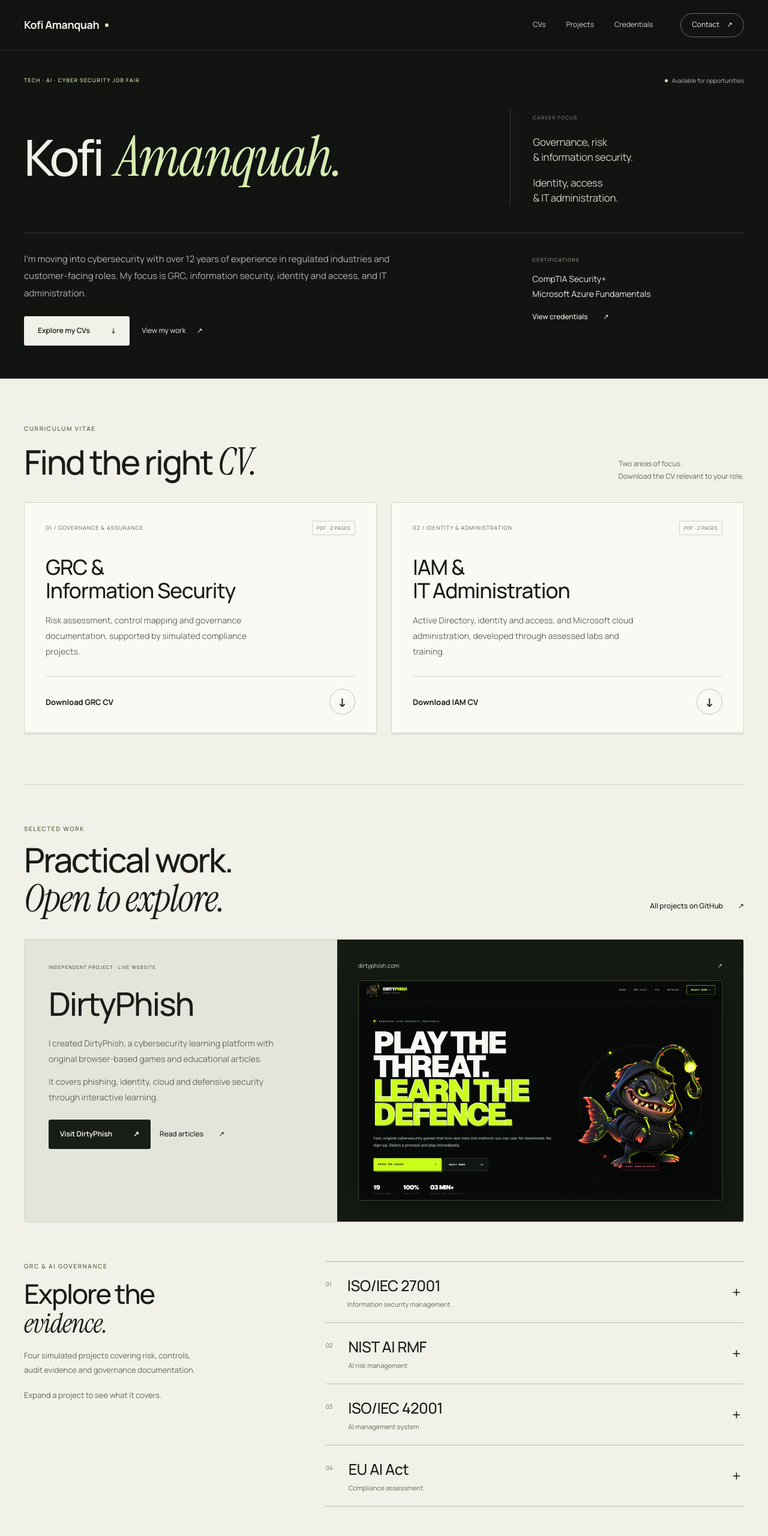
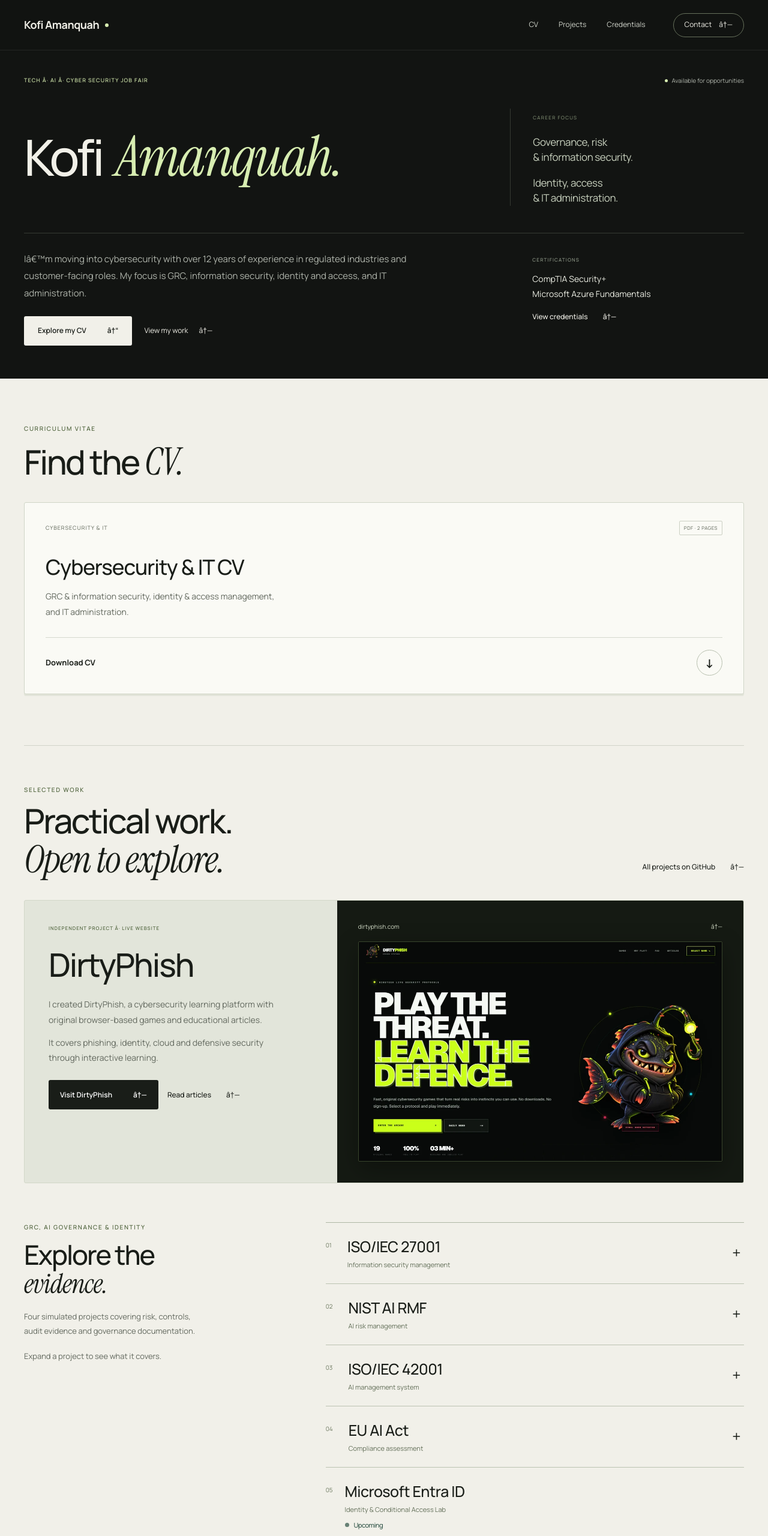
Before and after one commit to K0-Cyber/cybersecurity-portfolio, a plain HTML site: page index.html in a window 1280 px wide. Shown: the top 2560 px of the page at 60% size. Drawn offline with Linux system fonts and the light colour scheme.

Commit message:
Use combined CV and add upcoming Entra ID lab

```diff
--- a/index.html
+++ b/index.html
@@ -4,12 +4,12 @@
   <meta charset="utf-8">
   <meta name="viewport" content="width=device-width, initial-scale=1">
   <meta name="theme-color" content="#121412">
-  <meta name="description" content="Kofi Eugene Amanquah — Security+ and Azure Fundamentals certified. Explore my GRC, information security, IAM and IT administration CVs, projects and credentials.">
+  <meta name="description" content="Kofi Eugene Amanquah â€” Security+ and Azure Fundamentals certified. Explore my GRC, information security, IAM and IT administration CV, projects and credentials.">
   <title>Kofi Eugene Amanquah | Cybersecurity Portfolio</title>
   <link rel="icon" href="assets/favicon.svg" type="image/svg+xml">
   <link rel="preload" href="assets/manrope.woff2" as="font" type="font/woff2" crossorigin>
   <link rel="preload" href="assets/instrument-serif-italic.woff2" as="font" type="font/woff2" crossorigin>
-  <link rel="stylesheet" href="styles.css?v=4">
+  <link rel="stylesheet" href="styles.css?v=5">
   <script src="script.js?v=3" defer></script>
 </head>
 <body>
@@ -18,40 +18,34 @@
     <div class="container header-inner">
       <a class="wordmark" href="#" aria-label="Kofi Amanquah, back to top">Kofi Amanquah<span class="wordmark-dot" aria-hidden="true"></span></a>
       <nav aria-label="Main navigation">
-        <a href="#cvs">CVs</a><a href="#projects">Projects</a><a href="#credentials">Credentials</a><a class="nav-contact" href="#contact">Contact <span aria-hidden="true">↗</span></a>
+        <a href="#cvs">CV</a><a href="#projects">Projects</a><a href="#credentials">Credentials</a><a class="nav-contact" href="#contact">Contact <span aria-hidden="true">â†—</span></a>
       </nav>
     </div>
   </header>
   <main id="main">
     <section class="hero" aria-labelledby="intro-title">
       <div class="container">
-        <div class="hero-topline"><p class="eyebrow">TECH · AI · CYBER SECURITY JOB FAIR</p><p class="availability"><span aria-hidden="true"></span>Available for opportunities</p></div>
+        <div class="hero-topline"><p class="eyebrow">TECH Â· AI Â· CYBER SECURITY JOB FAIR</p><p class="availability"><span aria-hidden="true"></span>Available for opportunities</p></div>
         <div class="hero-title-layout">
           <h1 id="intro-title">Kofi <em>Amanquah.</em></h1>
           <div class="hero-index"><span>CAREER FOCUS</span><p>Governance, risk<br>&amp; information security.</p><p>Identity, access<br>&amp; IT administration.</p></div>
         </div>
         <div class="hero-bottom">
-          <div class="hero-intro"><p>I’m moving into cybersecurity with over 12 years of experience in regulated industries and customer-facing roles. My focus is GRC, information security, identity and access, and IT administration.</p><a class="button button-light" href="#cvs">Explore my CVs <span aria-hidden="true">↓</span></a><a class="quiet-link" href="#projects">View my work <span aria-hidden="true">↗</span></a></div>
-          <div class="hero-note"><span class="detail-label">CERTIFICATIONS</span><p>CompTIA Security+<br>Microsoft Azure Fundamentals</p><a class="text-link" href="#credentials">View credentials <span aria-hidden="true">↗</span></a></div>
+          <div class="hero-intro"><p>Iâ€™m moving into cybersecurity with over 12 years of experience in regulated industries and customer-facing roles. My focus is GRC, information security, identity and access, and IT administration.</p><a class="button button-light" href="#cvs">Explore my CV <span aria-hidden="true">â†“</span></a><a class="quiet-link" href="#projects">View my work <span aria-hidden="true">â†—</span></a></div>
+          <div class="hero-note"><span class="detail-label">CERTIFICATIONS</span><p>CompTIA Security+<br>Microsoft Azure Fundamentals</p><a class="text-link" href="#credentials">View credentials <span aria-hidden="true">â†—</span></a></div>
         </div>
       </div>
     </section>
 
     <section class="cv-section section-light" id="cvs" aria-labelledby="cv-title">
       <div class="container">
-        <div class="section-heading"><div><p class="eyebrow">CURRICULUM VITAE</p><h2 id="cv-title">Find the right <em>CV.</em></h2></div><p>Two areas of focus.<br>Download the CV relevant to your role.</p></div>
-        <div class="cv-grid">
-          <a class="cv-card" data-reveal href="cv/My_Junior_GRC_Information_Security_CV.pdf" download>
-            <div class="cv-top"><span>01 / GOVERNANCE &amp; ASSURANCE</span><span class="pdf-label">PDF · 2 PAGES</span></div>
-            <h3>GRC &amp;<br>Information Security</h3>
-            <p>Risk assessment, control mapping and governance documentation, supported by simulated compliance projects.</p>
-            <div class="cv-bottom"><span>Download GRC CV</span><span class="round-arrow" aria-hidden="true">↓</span></div>
-          </a>
-          <a class="cv-card" data-reveal href="cv/My_IAM_IT_Account_Administrator_CV.pdf" download>
-            <div class="cv-top"><span>02 / IDENTITY &amp; ADMINISTRATION</span><span class="pdf-label">PDF · 2 PAGES</span></div>
-            <h3>IAM &amp;<br>IT Administration</h3>
-            <p>Active Directory, identity and access, and Microsoft cloud administration, developed through assessed labs and training.</p>
-            <div class="cv-bottom"><span>Download IAM CV</span><span class="round-arrow" aria-hidden="true">↓</span></div>
+        <div class="section-heading"><div><p class="eyebrow">CURRICULUM VITAE</p><h2 id="cv-title">Find the <em>CV.</em></h2></div></div>
+        <div class="cv-grid cv-grid-single">
+          <a class="cv-card" data-reveal href="Kofi_Amanquah_Combined_CV.pdf" download>
+            <div class="cv-top"><span>CYBERSECURITY &amp; IT</span><span class="pdf-label">PDF · 2 PAGES</span></div>
+            <h3>Cybersecurity &amp; IT CV</h3>
+            <p>GRC &amp; information security, identity &amp; access management, and IT administration.</p>
+            <div class="cv-bottom"><span>Download CV</span><span class="round-arrow" aria-hidden="true">↓</span></div>
           </a>
         </div>
       </div>
@@ -59,46 +53,49 @@
 
     <section class="projects-section section-light" id="projects" aria-labelledby="projects-title">
       <div class="container">
-        <div class="section-heading"><div><p class="eyebrow">SELECTED WORK</p><h2 id="projects-title">Practical work.<br><em>Open to explore.</em></h2></div><a class="text-link" href="https://github.com/K0-Cyber" target="_blank" rel="noopener noreferrer">All projects on GitHub <span aria-hidden="true">↗</span><span class="sr-only"> (opens in a new tab)</span></a></div>
+        <div class="section-heading"><div><p class="eyebrow">SELECTED WORK</p><h2 id="projects-title">Practical work.<br><em>Open to explore.</em></h2></div><a class="text-link" href="https://github.com/K0-Cyber" target="_blank" rel="noopener noreferrer">All projects on GitHub <span aria-hidden="true">â†—</span><span class="sr-only"> (opens in a new tab)</span></a></div>
         <article class="featured-project" data-reveal>
-          <div class="project-copy"><p class="eyebrow">INDEPENDENT PROJECT · LIVE WEBSITE</p><h3>DirtyPhish</h3><p>I created DirtyPhish, a cybersecurity learning platform with original browser-based games and educational articles.</p><p>It covers phishing, identity, cloud and defensive security through interactive learning.</p><div class="project-actions"><a class="button button-dark" href="https://www.dirtyphish.com/" target="_blank" rel="noopener noreferrer">Visit DirtyPhish <span aria-hidden="true">↗</span><span class="sr-only"> (opens in a new tab)</span></a><a class="text-link" href="https://www.dirtyphish.com/articles" target="_blank" rel="noopener noreferrer">Read articles <span aria-hidden="true">↗</span><span class="sr-only"> (opens in a new tab)</span></a></div></div>
-          <a class="project-preview" href="https://www.dirtyphish.com/" target="_blank" rel="noopener noreferrer" aria-label="Visit DirtyPhish (opens in a new tab)"><div class="preview-label"><span>dirtyphish.com</span><span aria-hidden="true">↗</span></div><img src="assets/dirtyphish-preview.webp" alt="DirtyPhish homepage featuring its original branding and fish mascot" width="1200" height="724" loading="lazy"></a>
+          <div class="project-copy"><p class="eyebrow">INDEPENDENT PROJECT Â· LIVE WEBSITE</p><h3>DirtyPhish</h3><p>I created DirtyPhish, a cybersecurity learning platform with original browser-based games and educational articles.</p><p>It covers phishing, identity, cloud and defensive security through interactive learning.</p><div class="project-actions"><a class="button button-dark" href="https://www.dirtyphish.com/" target="_blank" rel="noopener noreferrer">Visit DirtyPhish <span aria-hidden="true">â†—</span><span class="sr-only"> (opens in a new tab)</span></a><a class="text-link" href="https://www.dirtyphish.com/articles" target="_blank" rel="noopener noreferrer">Read articles <span aria-hidden="true">â†—</span><span class="sr-only"> (opens in a new tab)</span></a></div></div>
+          <a class="project-preview" href="https://www.dirtyphish.com/" target="_blank" rel="noopener noreferrer" aria-label="Visit DirtyPhish (opens in a new tab)"><div class="preview-label"><span>dirtyphish.com</span><span aria-hidden="true">â†—</span></div><img src="assets/dirtyphish-preview.webp" alt="DirtyPhish homepage featuring its original branding and fish mascot" width="1200" height="724" loading="lazy"></a>
         </article>
         <div class="evidence-layout">
-          <div class="evidence-intro"><p class="eyebrow">GRC &amp; AI GOVERNANCE</p><h3>Explore the<br><em>evidence.</em></h3><p>Four simulated projects covering risk, controls, audit evidence and governance documentation.</p><p class="evidence-hint">Expand a project to see what it covers.</p></div>
+          <div class="evidence-intro"><p class="eyebrow">GRC, AI GOVERNANCE &amp; IDENTITY</p><h3>Explore the<br><em>evidence.</em></h3><p>Four simulated projects covering risk, controls, audit evidence and governance documentation.</p><p class="evidence-hint">Expand a project to see what it covers.</p></div>
           <div class="evidence-list">
           <details class="evidence-item">
             <summary><span class="project-number">01</span><span class="project-name">ISO/IEC 27001<small>Information security management</small></span><span class="expand-icon" aria-hidden="true">+</span></summary>
-            <div class="evidence-body"><p>Risk register, risk treatment plan, Statement of Applicability, incident response documentation and audit evidence.</p><a class="text-link" href="https://github.com/K0-Cyber/grc-iso27001-isms-project" target="_blank" rel="noopener noreferrer">View repository <span aria-hidden="true">↗</span><span class="sr-only"> (opens in a new tab)</span></a></div>
+            <div class="evidence-body"><p>Risk register, risk treatment plan, Statement of Applicability, incident response documentation and audit evidence.</p><a class="text-link" href="https://github.com/K0-Cyber/grc-iso27001-isms-project" target="_blank" rel="noopener noreferrer">View repository <span aria-hidden="true">â†—</span><span class="sr-only"> (opens in a new tab)</span></a></div>
           </details>
           <details class="evidence-item">
             <summary><span class="project-number">02</span><span class="project-name">NIST AI RMF<small>AI risk management</small></span><span class="expand-icon" aria-hidden="true">+</span></summary>
-            <div class="evidence-body"><p>AI risk assessments, treatments, red-team and bias assessments, and requirements traceability.</p><a class="text-link" href="https://github.com/K0-Cyber/grc-nist-ai-rmf-project" target="_blank" rel="noopener noreferrer">View repository <span aria-hidden="true">↗</span><span class="sr-only"> (opens in a new tab)</span></a></div>
+            <div class="evidence-body"><p>AI risk assessments, treatments, red-team and bias assessments, and requirements traceability.</p><a class="text-link" href="https://github.com/K0-Cyber/grc-nist-ai-rmf-project" target="_blank" rel="noopener noreferrer">View repository <span aria-hidden="true">â†—</span><span class="sr-only"> (opens in a new tab)</span></a></div>
           </details>
           <details class="evidence-item">
             <summary><span class="project-number">03</span><span class="project-name">ISO/IEC 42001<small>AI management system</small></span><span class="expand-icon" aria-hidden="true">+</span></summary>
-            <div class="evidence-body"><p>AIMS scope and policy, governance roles, risk and impact assessments, and management review records.</p><a class="text-link" href="https://github.com/K0-Cyber/grc-iso42001-aims-project" target="_blank" rel="noopener noreferrer">View repository <span aria-hidden="true">↗</span><span class="sr-only"> (opens in a new tab)</span></a></div>
+            <div class="evidence-body"><p>AIMS scope and policy, governance roles, risk and impact assessments, and management review records.</p><a class="text-link" href="https://github.com/K0-Cyber/grc-iso42001-aims-project" target="_blank" rel="noopener noreferrer">View repository <span aria-hidden="true">â†—</span><span class="sr-only"> (opens in a new tab)</span></a></div>
           </details>
           <details class="evidence-item">
             <summary><span class="project-number">04</span><span class="project-name">EU AI Act<small>Compliance assessment</small></span><span class="expand-icon" aria-hidden="true">+</span></summary>
-            <div class="evidence-body"><p>Risk classification, transparency requirements, compliance-gap analysis, due diligence and incident reporting documentation.</p><a class="text-link" href="https://github.com/K0-Cyber/grc-eu-ai-act-compliance" target="_blank" rel="noopener noreferrer">View repository <span aria-hidden="true">↗</span><span class="sr-only"> (opens in a new tab)</span></a></div>
+            <div class="evidence-body"><p>Risk classification, transparency requirements, compliance-gap analysis, due diligence and incident reporting documentation.</p><a class="text-link" href="https://github.com/K0-Cyber/grc-eu-ai-act-compliance" target="_blank" rel="noopener noreferrer">View repository <span aria-hidden="true">â†—</span><span class="sr-only"> (opens in a new tab)</span></a></div>
           </details>
+          <article class="evidence-item upcoming-project">
+            <span class="project-number">05</span><div class="project-name">Microsoft Entra ID<small>Identity &amp; Conditional Access Lab</small><span class="upcoming-label"><span aria-hidden="true"></span>Upcoming</span></div>
+          </article>
           </div>
         </div>
-        <div class="articles-heading"><h3>Published on DirtyPhish</h3><a class="text-link" href="https://www.dirtyphish.com/articles" target="_blank" rel="noopener noreferrer">All articles <span aria-hidden="true">↗</span><span class="sr-only"> (opens in a new tab)</span></a></div>
+        <div class="articles-heading"><h3>Published on DirtyPhish</h3><a class="text-link" href="https://www.dirtyphish.com/articles" target="_blank" rel="noopener noreferrer">All articles <span aria-hidden="true">â†—</span><span class="sr-only"> (opens in a new tab)</span></a></div>
         <div class="article-list">
-          <a class="article-link" href="https://www.dirtyphish.com/articles/passkeys-vs-authenticator-apps-2026" target="_blank" rel="noopener noreferrer"><span class="article-category">Identity</span><h4>Passkeys vs Authenticator Apps in 2026</h4><span class="round-arrow" aria-hidden="true">↗</span><span class="sr-only">Read article (opens in a new tab)</span></a>
-          <a class="article-link" href="https://www.dirtyphish.com/articles/what-does-a-grc-analyst-do" target="_blank" rel="noopener noreferrer"><span class="article-category">Governance</span><h4>What Does a GRC Analyst Do?</h4><span class="round-arrow" aria-hidden="true">↗</span><span class="sr-only">Read article (opens in a new tab)</span></a>
-          <a class="article-link" href="https://www.dirtyphish.com/articles/what-is-soc-alert-triage" target="_blank" rel="noopener noreferrer"><span class="article-category">Security operations</span><h4>What Is SOC Alert Triage?</h4><span class="round-arrow" aria-hidden="true">↗</span><span class="sr-only">Read article (opens in a new tab)</span></a>
+          <a class="article-link" href="https://www.dirtyphish.com/articles/passkeys-vs-authenticator-apps-2026" target="_blank" rel="noopener noreferrer"><span class="article-category">Identity</span><h4>Passkeys vs Authenticator Apps in 2026</h4><span class="round-arrow" aria-hidden="true">â†—</span><span class="sr-only">Read article (opens in a new tab)</span></a>
+          <a class="article-link" href="https://www.dirtyphish.com/articles/what-does-a-grc-analyst-do" target="_blank" rel="noopener noreferrer"><span class="article-category">Governance</span><h4>What Does a GRC Analyst Do?</h4><span class="round-arrow" aria-hidden="true">â†—</span><span class="sr-only">Read article (opens in a new tab)</span></a>
+          <a class="article-link" href="https://www.dirtyphish.com/articles/what-is-soc-alert-triage" target="_blank" rel="noopener noreferrer"><span class="article-category">Security operations</span><h4>What Is SOC Alert Triage?</h4><span class="round-arrow" aria-hidden="true">â†—</span><span class="sr-only">Read article (opens in a new tab)</span></a>
         </div>
       </div>
     </section>
 
     <section class="credentials-section" id="credentials" aria-labelledby="credentials-title">
       <div class="container">
-        <div class="section-heading"><div><p class="eyebrow">QUALIFICATIONS &amp; TRAINING</p><h2 id="credentials-title">Credentials.<br><em>Applied learning.</em></h2></div><a class="text-link" href="https://learn.microsoft.com/en-gb/users/kofiamanquah-6436/" target="_blank" rel="noopener noreferrer">Microsoft Learn profile <span aria-hidden="true">↗</span><span class="sr-only"> (opens in a new tab)</span></a></div>
+        <div class="section-heading"><div><p class="eyebrow">QUALIFICATIONS &amp; TRAINING</p><h2 id="credentials-title">Credentials.<br><em>Applied learning.</em></h2></div><a class="text-link" href="https://learn.microsoft.com/en-gb/users/kofiamanquah-6436/" target="_blank" rel="noopener noreferrer">Microsoft Learn profile <span aria-hidden="true">â†—</span><span class="sr-only"> (opens in a new tab)</span></a></div>
         <div class="credentials-grid" data-reveal>
-          <div><h3 class="column-title">Certifications &amp; credentials</h3><ul class="certifications"><li><span class="cert-badge" aria-hidden="true">S+</span><div><h4>CompTIA Security+</h4><p>CompTIA <span>·</span> April 2026</p></div><span class="cert-check" aria-hidden="true">✓</span></li><li><span class="cert-badge azure" aria-hidden="true">AZ</span><div><h4>Microsoft Certified:<br>Azure Fundamentals</h4><p>AZ-900 <span>·</span> September 2026</p></div><span class="cert-check" aria-hidden="true">✓</span></li><li><span class="cert-badge ibm" aria-hidden="true">IBM</span><div><h4>Cybersecurity Fundamentals</h4><p>IBM SkillsBuild <span>·</span> March 2026</p></div><span class="cert-check" aria-hidden="true">✓</span></li></ul><p class="learning-note"><strong>40+ hours</strong> of additional Microsoft Learn training in security, identity and administration.</p></div>
+          <div><h3 class="column-title">Certifications &amp; credentials</h3><ul class="certifications"><li><span class="cert-badge" aria-hidden="true">S+</span><div><h4>CompTIA Security+</h4><p>CompTIA <span>Â·</span> April 2026</p></div><span class="cert-check" aria-hidden="true">âœ“</span></li><li><span class="cert-badge azure" aria-hidden="true">AZ</span><div><h4>Microsoft Certified:<br>Azure Fundamentals</h4><p>AZ-900 <span>Â·</span> September 2026</p></div><span class="cert-check" aria-hidden="true">âœ“</span></li><li><span class="cert-badge ibm" aria-hidden="true">IBM</span><div><h4>Cybersecurity Fundamentals</h4><p>IBM SkillsBuild <span>Â·</span> March 2026</p></div><span class="cert-check" aria-hidden="true">âœ“</span></li></ul><p class="learning-note"><strong>40+ hours</strong> of additional Microsoft Learn training in security, identity and administration.</p></div>
           <div><div class="skills-heading"><h3 class="column-title">Microsoft Applied Skills</h3><span class="file-label">MAY 2026</span></div><ul class="applied-skills"><li><span class="skill-number">01</span><div><h4>Administer Active Directory Domain Services</h4><p>Domain controllers, users, groups, organisational units and Group Policy in an assessed lab.</p></div></li><li><span class="skill-number">02</span><div><h4>Get Started with Cloud Security and Monitoring Tasks</h4><p>Practical work with Azure Firewall, Key Vault and Azure Monitor.</p></div></li><li><span class="skill-number">03</span><div><h4>Secure Azure Services and Workloads with Microsoft Defender for Cloud Regulatory Compliance Controls</h4><p>Security recommendations, Just-in-Time VM access and Log Analytics.</p></div></li></ul></div>
         </div>
 
@@ -108,14 +105,14 @@
     <section class="contact-section" id="contact" aria-labelledby="contact-title">
       <div class="container">
         <div class="contact-grid">
-          <div class="contact-copy"><p class="eyebrow">GET IN TOUCH</p><h2 id="contact-title">Contact <em>Me.</em></h2><p>For GRC, information security, IAM or IT administration roles, email me or connect on LinkedIn.</p><a class="button button-light email-button" href="mailto:ekamanquah@hotmail.com">Email Kofi <span aria-hidden="true">↗</span></a><div class="email-detail"><a href="mailto:ekamanquah@hotmail.com">ekamanquah@hotmail.com</a><button class="copy-email" type="button" hidden aria-label="Copy email address">Copy</button><span class="copy-status sr-only" role="status"></span></div></div>
+          <div class="contact-copy"><p class="eyebrow">GET IN TOUCH</p><h2 id="contact-title">Contact <em>Me.</em></h2><p>For GRC, information security, IAM or IT administration roles, email me or connect on LinkedIn.</p><a class="button button-light email-button" href="mailto:ekamanquah@hotmail.com">Email Kofi <span aria-hidden="true">â†—</span></a><div class="email-detail"><a href="mailto:ekamanquah@hotmail.com">ekamanquah@hotmail.com</a><button class="copy-email" type="button" hidden aria-label="Copy email address">Copy</button><span class="copy-status sr-only" role="status"></span></div></div>
           <div class="contact-links">
-            <a href="https://www.linkedin.com/in/kofi-eugene-amanquah" target="_blank" rel="noopener noreferrer"><span><small>CONNECT · 3,000+ CONNECTIONS</small>LinkedIn</span><span class="round-arrow" aria-hidden="true">↗</span><span class="sr-only"> (opens in a new tab)</span></a>
-            <a href="https://github.com/K0-Cyber" target="_blank" rel="noopener noreferrer"><span><small>EXPLORE THE PROJECTS</small>GitHub</span><span class="round-arrow" aria-hidden="true">↗</span><span class="sr-only"> (opens in a new tab)</span></a>
-            <a href="https://learn.microsoft.com/en-gb/users/kofiamanquah-6436/" target="_blank" rel="noopener noreferrer"><span><small>VIEW MY LEARNING</small>Microsoft Learn</span><span class="round-arrow" aria-hidden="true">↗</span><span class="sr-only"> (opens in a new tab)</span></a>
+            <a href="https://www.linkedin.com/in/kofi-eugene-amanquah" target="_blank" rel="noopener noreferrer"><span><small>CONNECT Â· 3,000+ CONNECTIONS</small>LinkedIn</span><span class="round-arrow" aria-hidden="true">â†—</span><span class="sr-only"> (opens in a new tab)</span></a>
+            <a href="https://github.com/K0-Cyber" target="_blank" rel="noopener noreferrer"><span><small>EXPLORE THE PROJECTS</small>GitHub</span><span class="round-arrow" aria-hidden="true">â†—</span><span class="sr-only"> (opens in a new tab)</span></a>
+            <a href="https://learn.microsoft.com/en-gb/users/kofiamanquah-6436/" target="_blank" rel="noopener noreferrer"><span><small>VIEW MY LEARNING</small>Microsoft Learn</span><span class="round-arrow" aria-hidden="true">â†—</span><span class="sr-only"> (opens in a new tab)</span></a>
           </div>
         </div>
-        <footer><p>© 2026 Kofi Eugene Amanquah</p><p>London, UK · Tech · AI · Cyber Security Job Fair</p><a href="#">Back to top <span aria-hidden="true">↑</span></a></footer>
+        <footer><p>Â© 2026 Kofi Eugene Amanquah</p><p>London, UK Â· Tech Â· AI Â· Cyber Security Job Fair</p><a href="#">Back to top <span aria-hidden="true">â†‘</span></a></footer>
       </div>
     </section>
   </main>
--- a/styles.css
+++ b/styles.css
@@ -255,3 +255,10 @@
   .hero,.cv-section,.projects-section,.credentials-section,.contact-section { padding-block:20px; }
   .cv-card,.featured-project,.evidence-item { break-inside:avoid; }
 }
+
+.cv-grid.cv-grid-single { grid-template-columns:1fr; }
+.upcoming-project { display:flex; gap:20px; padding:24px 0; }
+.upcoming-label { display:flex; align-items:center; gap:8px; margin-top:12px; font-size:11px; color:#36594c; }
+.upcoming-label>span { width:7px; height:7px; border-radius:50%; background:currentColor; }
+@media(prefers-reduced-motion:no-preference) { .upcoming-label>span { animation:upcoming-pulse 2.8s ease-in-out infinite; } }
+@keyframes upcoming-pulse { 0%,100% { opacity:1; } 50% { opacity:.3; } }
```
Also changed, not shown: 1 other file.
